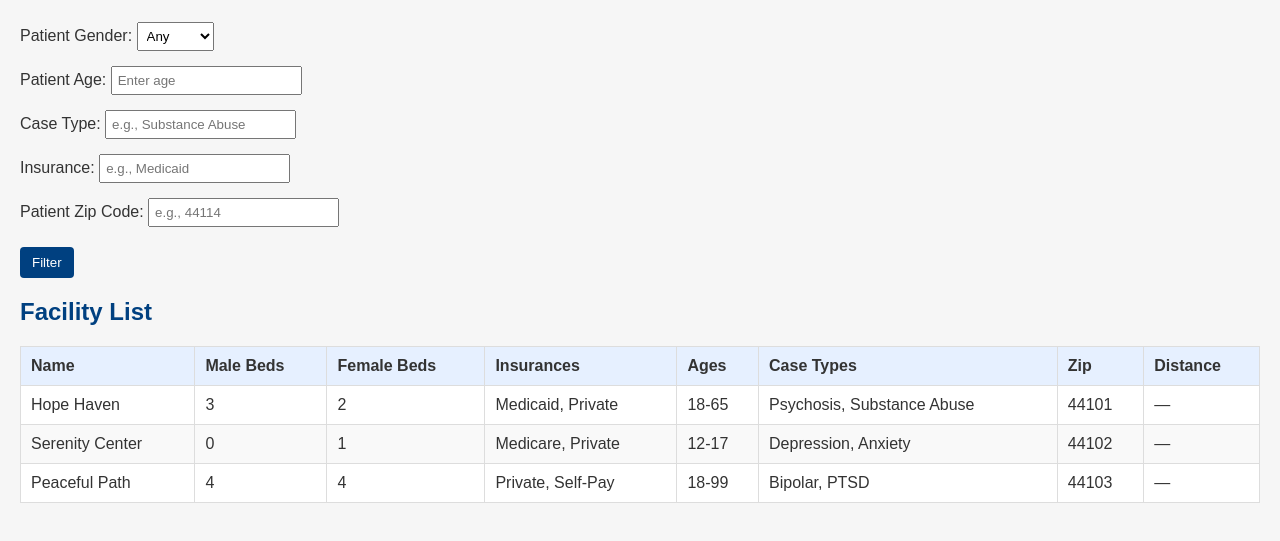
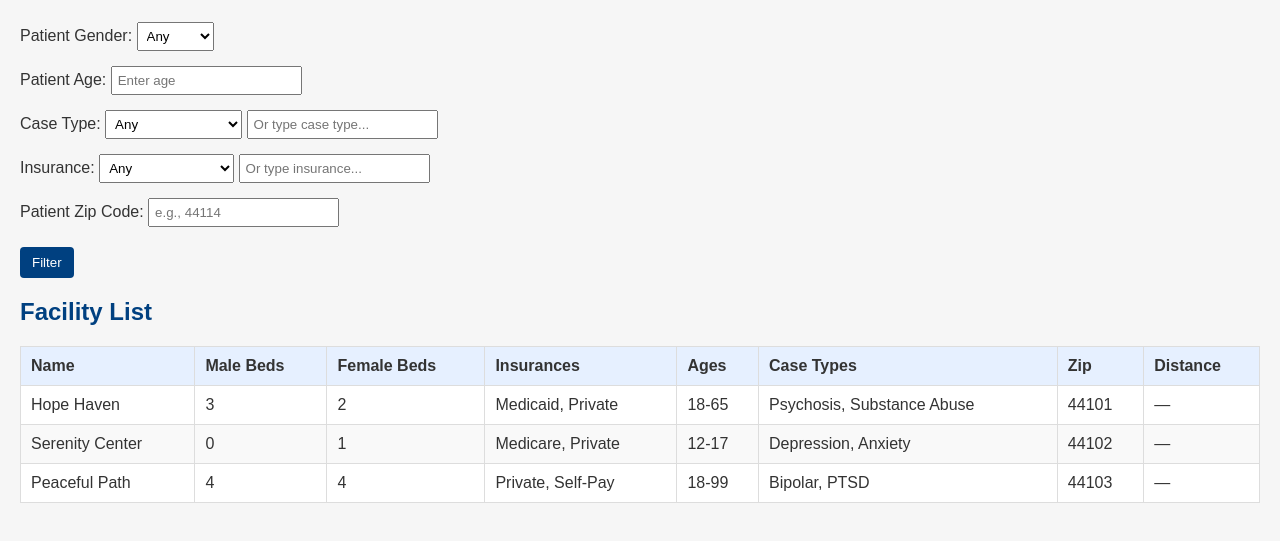
Before and after one commit to arohan0810/Psych-Referral, a plain HTML site: page index.html in a window 1280 px wide. Shown: the part 111-652 px from the top of the page. Drawn offline with Linux system fonts and the light colour scheme.

Commit message:
Update index.html

```diff
--- a/index.html
+++ b/index.html
@@ -2,7 +2,7 @@
 <html lang="en">
 <head>
   <meta charset="UTF-8" />
-  <meta name="viewport" content="width=device-width, initial-scale=1.0" />
+  <meta name="viewport" content="width=device-width, initial-scale=1.0"/>
   <title>Mental Health Facility Finder</title>
   <link rel="stylesheet" href="style.css" />
 </head>
@@ -28,12 +28,28 @@
 
       <label>
         Case Type:
-        <input type="text" id="caseType" placeholder="e.g., Substance Abuse" />
+        <select id="caseTypeDropdown">
+          <option value="">Any</option>
+          <option value="Depression">Depression</option>
+          <option value="Anxiety">Anxiety</option>
+          <option value="Bipolar Disorder">Bipolar Disorder</option>
+          <option value="Schizophrenia">Schizophrenia</option>
+          <option value="Substance Abuse">Substance Abuse</option>
+        </select>
+        <input type="text" id="caseType" placeholder="Or type case type..." />
       </label>
 
       <label>
         Insurance:
-        <input type="text" id="insurance" placeholder="e.g., Medicaid" />
+        <select id="insuranceDropdown">
+          <option value="">Any</option>
+          <option value="Medicaid">Medicaid</option>
+          <option value="Medicare">Medicare</option>
+          <option value="Aetna">Aetna</option>
+          <option value="Blue Cross">Blue Cross</option>
+          <option value="UnitedHealthcare">UnitedHealthcare</option>
+        </select>
+        <input type="text" id="insurance" placeholder="Or type insurance..." />
       </label>
 
       <label>
```
